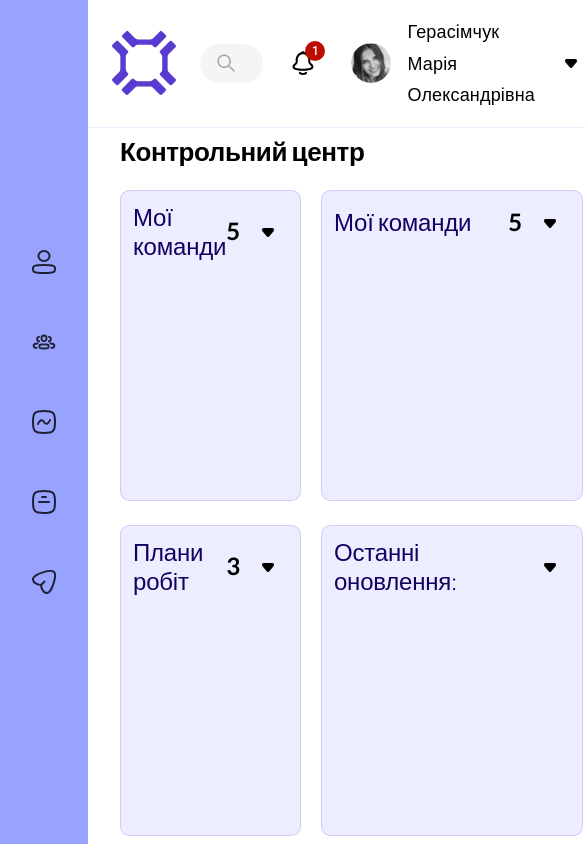
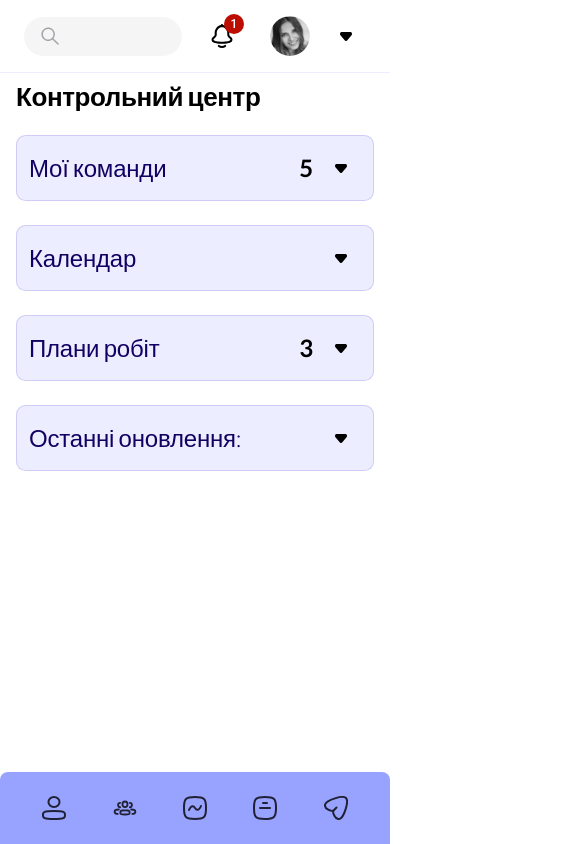
Before and after one commit to Gnomepman/test_task, a React (Vite) app: page / in a window 390 px wide. Shown: the top 844 px of the page, 585 px wide, since content can reach past the window. Built offline with nearby package versions, Linux system fonts and the light colour scheme.

Commit message:
fix: responsive layout on all devices

```diff
--- a/src/components/PageCompose/PageCompose.tsx
+++ b/src/components/PageCompose/PageCompose.tsx
@@ -13,8 +13,9 @@ export default function PageCompose(props: PageComposeProps) {
         position: 'absolute',
         width: '100%',
         maxWidth: '100%',
-        height: '100vh',
-        maxHeight: '100vh',
+        height: '100%',
+        maxHeight: '100%',
+        overflow: 'hidden',
       }}
     >
       {children}
--- a/src/pages/dashboard/components/Appbar/Appbar.tsx
+++ b/src/pages/dashboard/components/Appbar/Appbar.tsx
@@ -7,6 +7,7 @@ import {
   Box,
   IconButton,
   Typography,
+  useMediaQuery,
   useTheme,
 } from '@mui/material';
 import { makeStyles } from 'tss-react/mui';
@@ -23,9 +24,14 @@ const useStyles = makeStyles()((theme) => {
       borderColor: theme.palette.primary.light,
       gap: theme.spacing(2.5),
       padding: theme.spacing(2, 3),
+      position: 'sticky',
+      top: 0,
+      zIndex: theme.zIndex.appBar,
+      background: theme.palette.background.paper,
     },
     AppbarContentLeft: {
       display: 'flex',
+      flex: '1',
       gap: theme.spacing(3),
     },
     AppbarContentRight: {
@@ -44,12 +50,13 @@ const useStyles = makeStyles()((theme) => {
 export default function Appbar() {
   const theme = useTheme();
   const { classes } = useStyles();
+  const isSmallDevice = useMediaQuery(theme.breakpoints.down('md'));
 
   return (
     <Box className={classes.AppbarContainer}>
       <Box className={classes.AppbarContentLeft}>
-        <LogoIcon color={theme.palette.common.purple} />
-        <Input />
+        {!isSmallDevice && <LogoIcon color={theme.palette.common.purple} />}
+        <Input fullWidth={isSmallDevice} />
       </Box>
       <Box className={classes.AppbarContentRight}>
         <IconButton>
@@ -59,9 +66,11 @@ export default function Appbar() {
         </IconButton>
         <Box className={classes.AppbarContentRightUser}>
           <Avatar src={AvatarSrc} />
-          <Typography variant="subtitle1">
-            Герасімчук Марія Олександрівна
-          </Typography>
+          {!isSmallDevice && (
+            <Typography variant="subtitle1">
+              Герасімчук Марія Олександрівна
+            </Typography>
+          )}
           <IconButton>
             <ArrowDownIcon />
           </IconButton>
--- a/src/pages/dashboard/components/Tabbar/Tabbar.tsx
+++ b/src/pages/dashboard/components/Tabbar/Tabbar.tsx
@@ -3,7 +3,7 @@ import ColleaguesIcon from '@/components/icons/ColleaguesIcon';
 import DocumentIcon from '@/components/icons/DocumentIcon';
 import NavigationIcon from '@/components/icons/NavigationIcon';
 import TeamIcon from '@/components/icons/TeamIcon';
-import { Box, IconButton, useTheme } from '@mui/material';
+import { Box, IconButton, useMediaQuery, useTheme } from '@mui/material';
 import { useCallback, useState } from 'react';
 import { makeStyles } from 'tss-react/mui';
 import FormDialog from '../FormDialog';
@@ -17,6 +17,17 @@ const useStyles = makeStyles()((theme) => {
       background: theme.palette.primary.main,
       padding: theme.spacing(3),
       gap: theme.spacing(5),
+      gridRow: '2/3',
+      zIndex: 1,
+      [theme.breakpoints.down('md')]: {
+        flexDirection: 'row',
+        justifyContent: 'space-evenly',
+        borderRadius: theme.spacing(1, 1, 0, 0),
+        padding: theme.spacing(1.5, 1),
+        gap: 0,
+        position: 'sticky',
+        bottom: 0,
+      },
     },
   };
 });
@@ -25,6 +36,7 @@ export default function Tabbar() {
   const theme = useTheme();
   const { classes } = useStyles();
   const [openFormDialog, setOpenFormDialog] = useState(false);
+  const isSmallDevice = useMediaQuery(theme.breakpoints.down('md'));
 
   const openFormDialogHandler = useCallback(
     () => setOpenFormDialog(true),
@@ -39,19 +51,22 @@ export default function Tabbar() {
   return (
     <>
       <Box className={classes.tabbarContainer}>
-        <IconButton>
+        <IconButton size={isSmallDevice ? 'large' : 'medium'}>
           <ColleaguesIcon color={theme.palette.common.darkPurple} />
         </IconButton>
-        <IconButton>
+        <IconButton size={isSmallDevice ? 'large' : 'medium'}>
           <TeamIcon color={theme.palette.common.darkPurple} />
         </IconButton>
-        <IconButton>
+        <IconButton size={isSmallDevice ? 'large' : 'medium'}>
           <ActivitiesIcon color={theme.palette.common.darkPurple} />
         </IconButton>
-        <IconButton>
+        <IconButton size={isSmallDevice ? 'large' : 'medium'}>
           <DocumentIcon color={theme.palette.common.darkPurple} />
         </IconButton>
-        <IconButton onClick={openFormDialogHandler}>
+        <IconButton
+          onClick={openFormDialogHandler}
+          size={isSmallDevice ? 'large' : 'medium'}
+        >
           <NavigationIcon color={theme.palette.common.darkPurple} />
         </IconButton>
       </Box>
--- a/src/pages/dashboard/containers/Dashboard.tsx
+++ b/src/pages/dashboard/containers/Dashboard.tsx
@@ -1,38 +1,44 @@
 import { Box, Typography } from '@mui/material';
-import Tabbar from '../components/Tabbar';
 import Appbar from '../components/Appbar';
 import { makeStyles } from 'tss-react/mui';
 import mock from '@/mock';
 import Teams from '../components/Teams';
 import Plans from '../components/Plans';
 import Updates from '../components/Updates/Updates';
+import Calendar from '../components/Calendar';
 
 const useStyles = makeStyles()((theme) => {
   return {
     dashboardContainer: {
+      width: '100%',
       display: 'grid',
-      gridTemplateColumns: 'auto 1fr',
-      height: '100%',
+      gridTemplateRows: 'auto 1fr',
+      overflow: 'auto',
+      [theme.breakpoints.down('md')]: {
+        position: 'relative',
       },
-    dashBoardWrapper: {
-      display: 'flex',
-      flexDirection: 'column',
-      height: '100%',
     },
     dashboardContent: {
       display: 'flex',
       flexDirection: 'column',
-      height: '100%',
       gap: theme.spacing(3),
       padding: theme.spacing(1, 4),
+      [theme.breakpoints.down('md')]: {
+        padding: theme.spacing(1, 2),
+        gridRow: '2/3',
+      },
     },
     dashboardElementsCompose: {
       display: 'grid',
-      gridTemplateRows: 'minmax(1fr,100%) minmax(1fr,100%)',
+      gridTemplateRows: '1fr 1fr',
       gridTemplateColumns: '1fr 1fr',
       columnGap: theme.spacing(2.5),
       rowGap: theme.spacing(3),
       height: '100%',
+      [theme.breakpoints.down('lg')]: {
+        display: 'flex',
+        flexDirection: 'column',
+      },
     },
   };
 });
@@ -42,19 +48,16 @@ export default function Dashboard() {
 
   return (
     <Box className={classes.dashboardContainer}>
-      <Tabbar />
-      <Box className={classes.dashBoardWrapper}>
       <Appbar />
       <Box className={classes.dashboardContent}>
         <Typography variant="h1">Контрольний центр</Typography>
         <Box className={classes.dashboardElementsCompose}>
           <Teams teams={mock.teams} />
-            <Teams teams={mock.teams} />
+          <Calendar />
           <Plans tasks={mock.tasks} />
           <Updates messages={mock.messages} />
         </Box>
       </Box>
     </Box>
-    </Box>
   );
 }
--- a/src/pages/dashboard/index.tsx
+++ b/src/pages/dashboard/index.tsx
@@ -1 +1,28 @@
-export { default } from './containers/Dashboard';
+import { Box } from '@mui/material';
+import Tabbar from './components/Tabbar/Tabbar';
+import Container from './containers/Dashboard';
+import { makeStyles } from 'tss-react/mui';
+
+const useStyles = makeStyles()((theme) => {
+  return {
+    root: {
+      display: 'flex',
+      height: '100%',
+      [theme.breakpoints.down('md')]: {
+        display: 'grid',
+        gridTemplateRows: '1fr auto',
+      },
+    },
+  };
+});
+
+export default function Index() {
+  const { classes } = useStyles();
+
+  return (
+    <Box className={classes.root}>
+      <Tabbar />
+      <Container />
+    </Box>
+  );
+}
```
Lines whose indentation alone changed are shown as unchanged.
